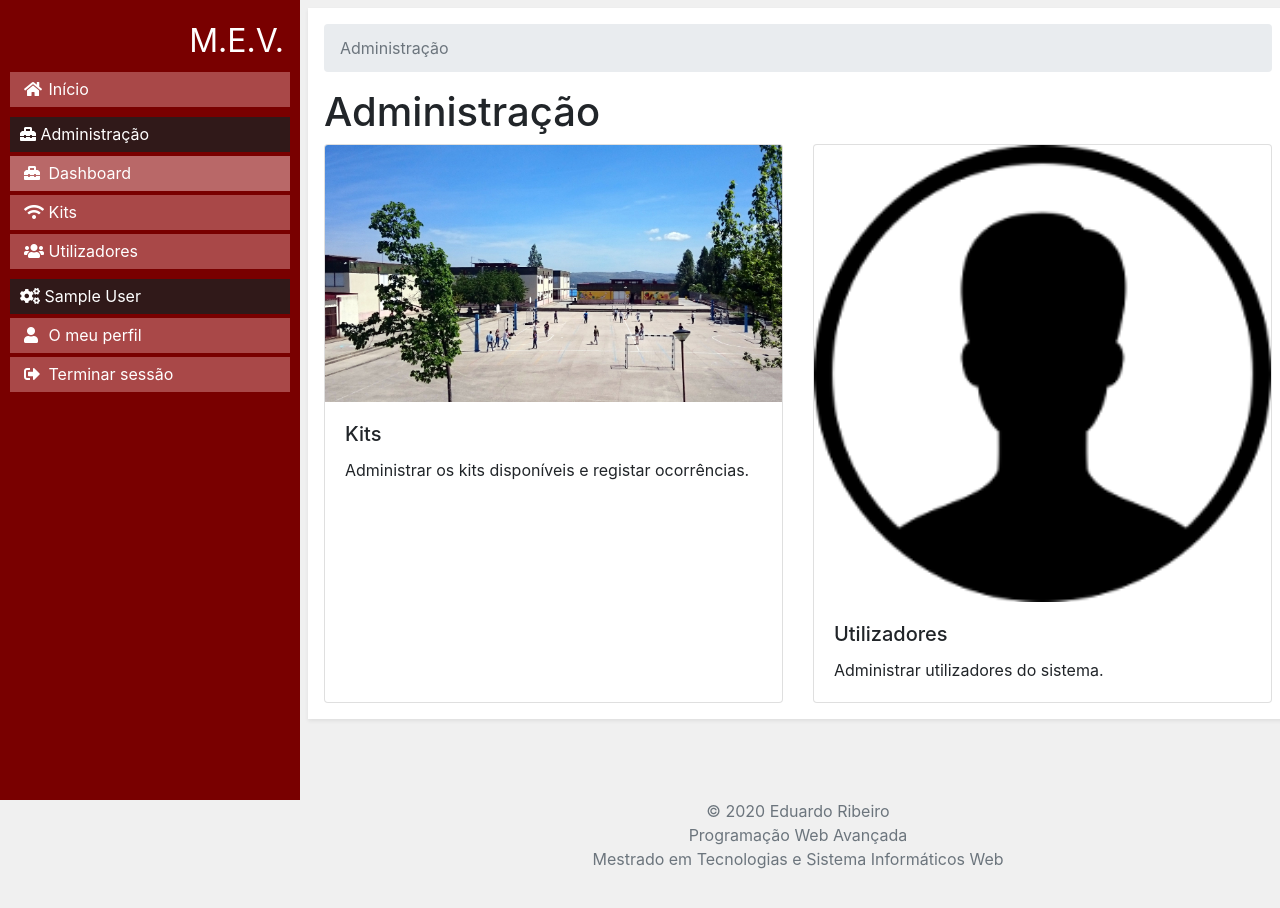
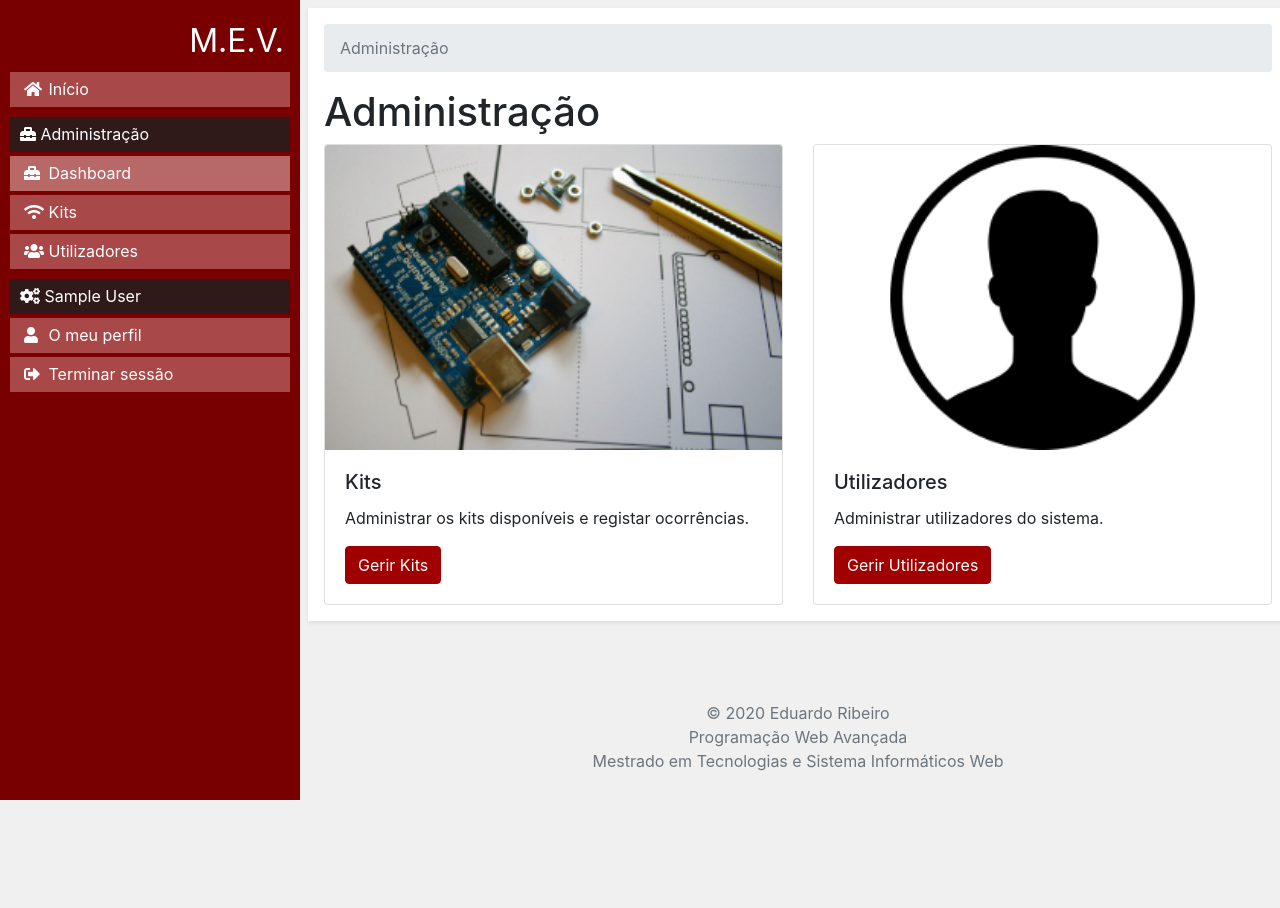
Before and after one commit to ejgr-mtsiw/pwa-final-project-frontend, an Angular app: page /admin in a window 1280 px wide. Shown: the top 908 px of the page. After the commit the page ends 813 px from the top, so only its background shows below. Built offline with nearby package versions, Linux system fonts and the light colour scheme; sample sign-in values are in the browser's storage.

Commit message:
Prettier dashboard

```diff
--- a/src/app/admin/dashboard/dashboard.component.html
+++ b/src/app/admin/dashboard/dashboard.component.html
@@ -8,19 +8,26 @@
 
 <h1>Administração</h1>
 
-<div class="card-deck">
+<div class="row row-cols-1 row-cols-md-2">
+    <div class="col">
         <div class="card">
-        <img src="./assets/img/fundo_aemb_abril_2019.jpg" class="card-img-top" alt="...">
+            <img src="./assets/img/Paper_Arduino_Project_Box_Pieces.jpg" class="card-img-top"
+                alt="Administrar os kits disponíveis e registar ocorrências.">
             <div class="card-body">
                 <h5 class="card-title">Kits</h5>
                 <p class="card-text">Administrar os kits disponíveis e registar ocorrências.</p>
+                <a routerLink="/admin/kits" class="btn btn-primary stretched-link">Gerir Kits</a>
             </div>
         </div>
-    <div *ngIf="authService.isAdmin()" class="card">
-        <img src="./assets/img/avatar.png" class="card-img-top" alt="...">
+    </div>
+    <div class="col" *ngIf="authService.isAdmin()">
+        <div class="card">
+            <img src="./assets/img/avatar.png" class="card-img-top" alt="Administrar utilizadores do sistema.">
             <div class="card-body">
                 <h5 class="card-title">Utilizadores</h5>
                 <p class="card-text">Administrar utilizadores do sistema.</p>
+                <a routerLink="/admin/users" class="btn btn-primary stretched-link">Gerir Utilizadores</a>
             </div>
         </div>
     </div>
+</div>
```
Also changed, not shown: src/assets/img/Paper_Arduino_Project_Box_Pieces.jpg (added), src/assets/img/avatar.png. Lines whose indentation alone changed are shown as unchanged.
